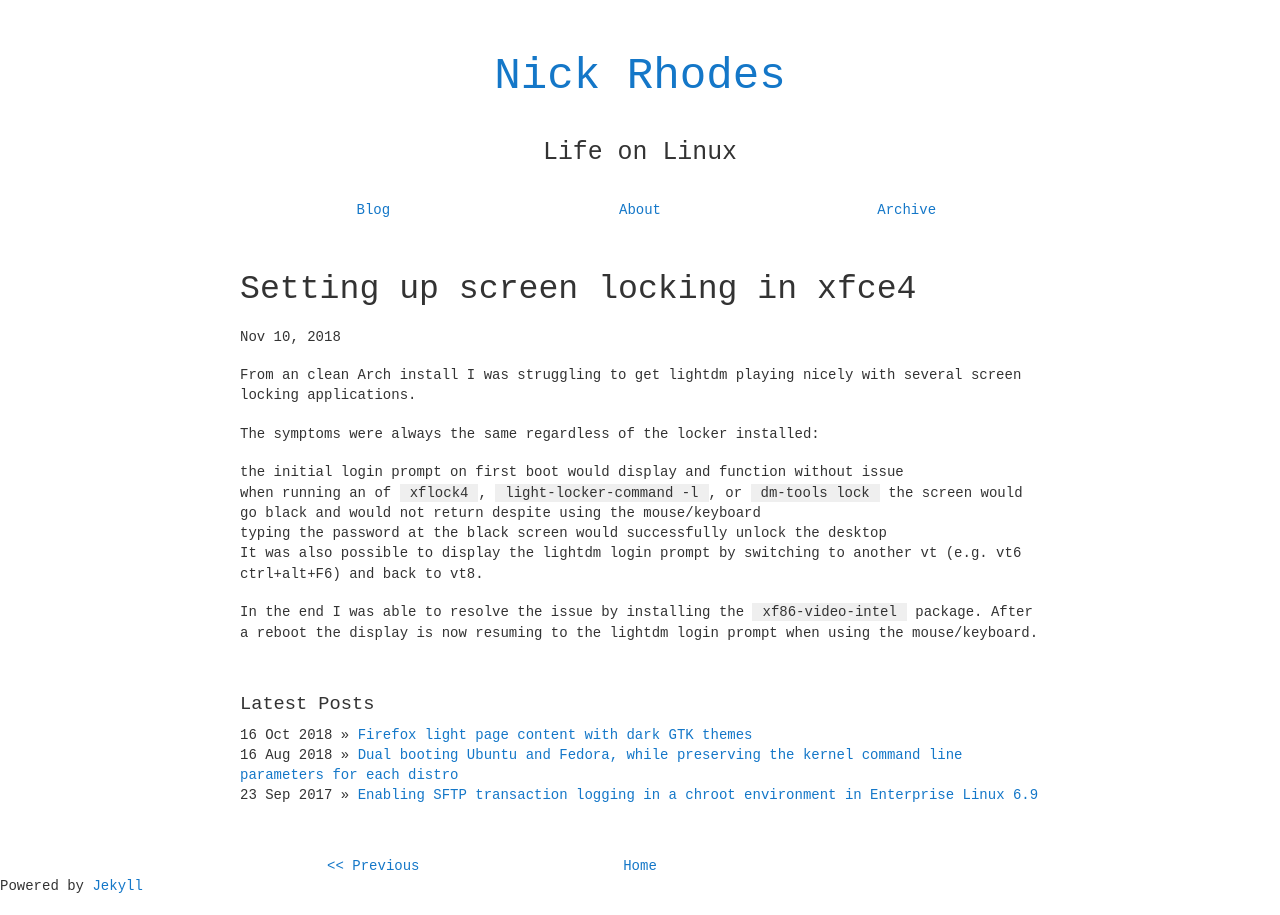
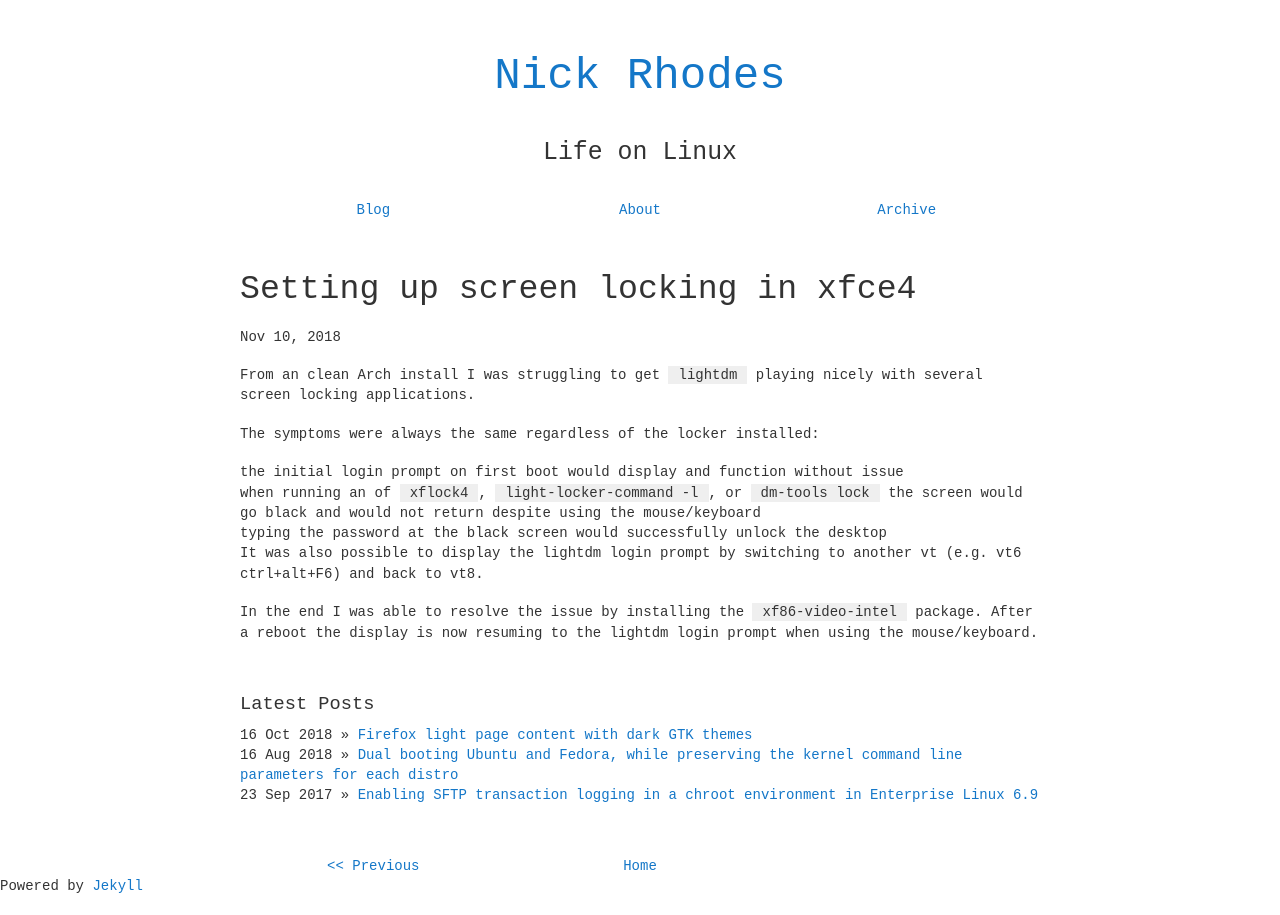
Before and after one commit to nickrhodes-gh/nickrhodes-gh.github.io, a Jekyll site: the page built from _posts/2018-11-10-xfce-lightdm-screenlock.md, in a window 1280 px wide. Built offline with Jekyll 4.4.1, drawn with Linux system fonts in a browser that asks for light colours.

```diff
--- a/_posts/2018-11-10-xfce-lightdm-screenlock.md
+++ b/_posts/2018-11-10-xfce-lightdm-screenlock.md
@@ -7,7 +7,7 @@ description: >
 
 ---
 
-From an clean Arch install I was struggling to get lightdm playing nicely with
+From an clean Arch install I was struggling to get `lightdm` playing nicely with
 several screen locking applications.
 
 The symptoms were always the same regardless of the locker installed:
```
